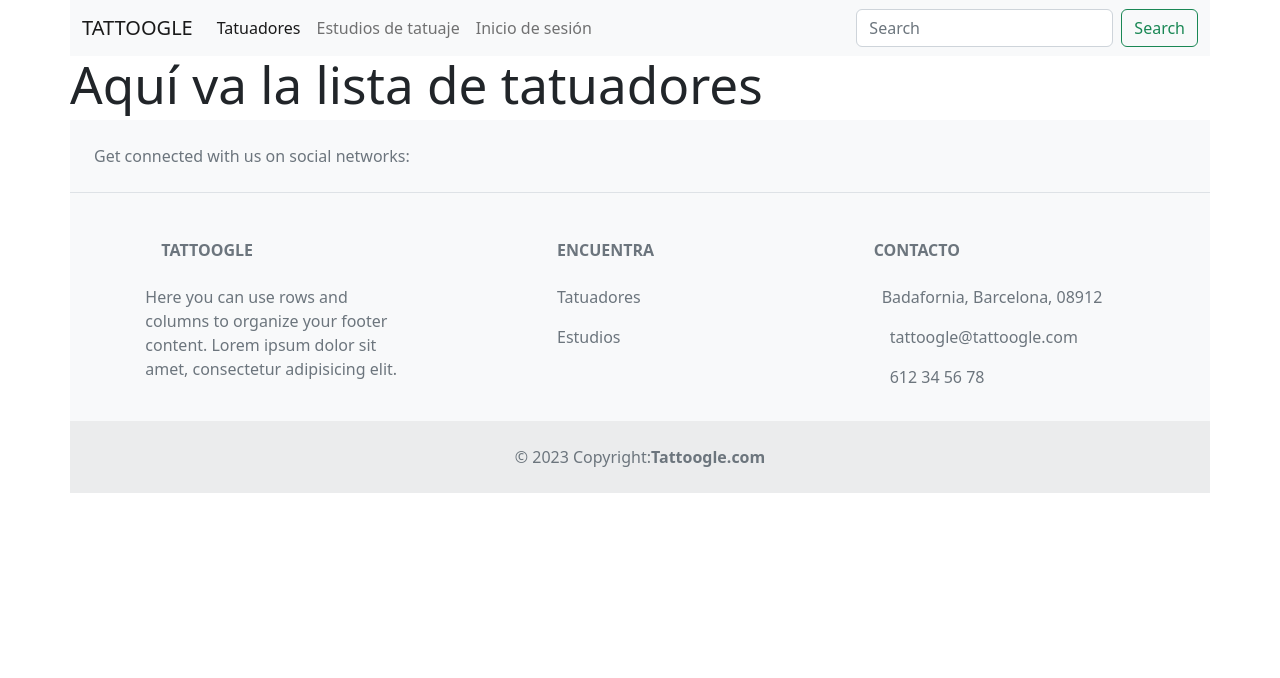
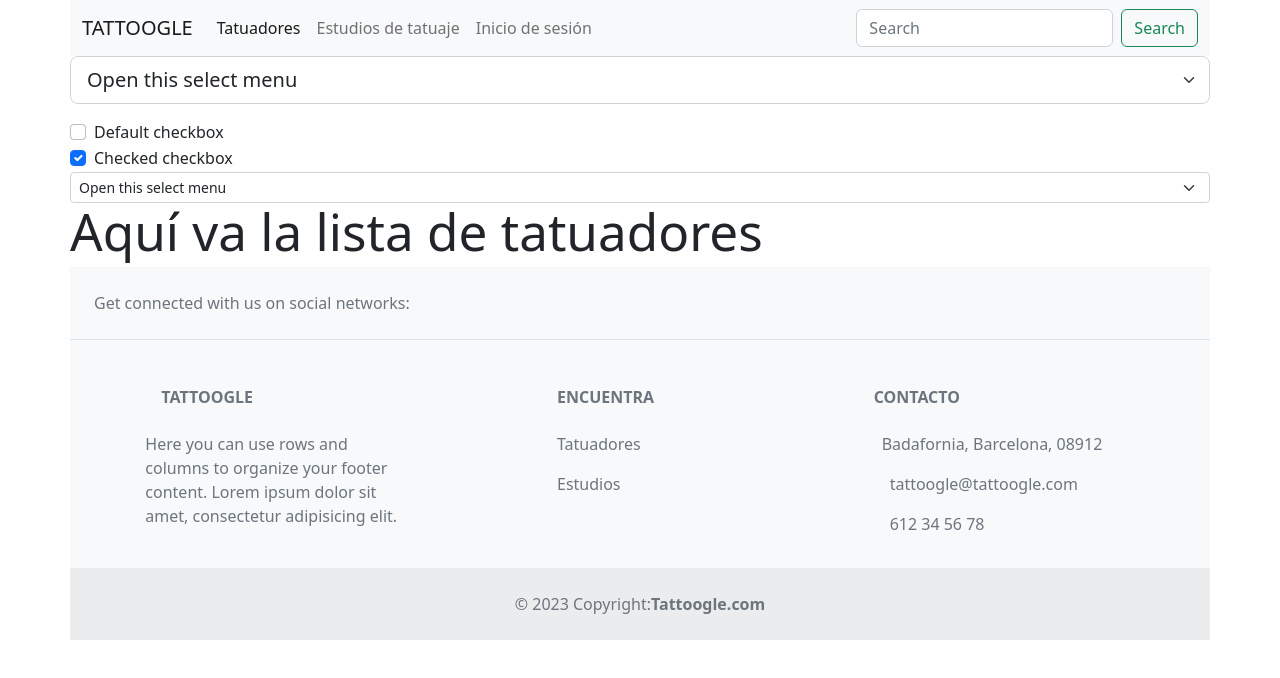
Before and after one commit to SaraSQ13/tattoogle-front, a React (Vite) app: page /tattoers in a window 1280 px wide. Shown: the top 678 px of the page. Built offline with nearby package versions, Linux system fonts and the light colour scheme.

Commit message:
feat: created structure of StudiosList component

```diff
--- a/src/App.jsx
+++ b/src/App.jsx
@@ -7,6 +7,7 @@ import { Home } from "./container/Home/Home";
 import Login from "./container/Login/Login";
 import Register from "./container/Register/Register";
 import TattoersList from "./container/TattoersList/TattoersList";
+import StudiosList from "./container/StudiosList/StudiosList";
 
 function App() {
   return (
@@ -16,6 +17,7 @@ function App() {
         <Routes>
           <Route path="/" element={<Home />} />
           <Route path="/tattoers" element={<TattoersList />} />
+          <Route path="/studios" element={<StudiosList/>} />
           <Route path="/login" element={<Login />} />
           <Route path="/register" element={<Register />} />
         </Routes>
--- /dev/null
+++ b/src/container/StudiosList/StudiosList.jsx
@@ -0,0 +1,8 @@
+import "./StudiosList.scss";
+import React from "react";
+
+export default function StudiosList() {
+    return (
+        <h1>Aquí van los estudios</h1>
+    )
+}
--- a/src/container/TattoersList/TattoersList.jsx
+++ b/src/container/TattoersList/TattoersList.jsx
@@ -1,10 +1,36 @@
 import "./TattoersList.scss";
 import React from "react";
-import Tattoer from "../../components/Tattoer/Tattoer";
+
 
 export default function TattoersList() {
     return (
         <div>
+            <select class="form-select form-select-lg mb-3" aria-label=".form-select-lg example">
+  <option selected>Open this select menu</option>
+  <option value="1">One</option>
+  <option value="2">Two</option>
+  <option value="3">Three</option>
+</select>
+
+<div class="form-check">
+  <input class="form-check-input" type="checkbox" value="" id="flexCheckDefault"/>
+  <label class="form-check-label" for="flexCheckDefault">
+    Default checkbox
+  </label>
+</div>
+<div class="form-check">
+  <input class="form-check-input" type="checkbox" value="" id="flexCheckChecked" checked/>
+  <label class="form-check-label" for="flexCheckChecked">
+    Checked checkbox
+  </label>
+</div>
+
+<select class="form-select form-select-sm" aria-label=".form-select-sm example">
+  <option selected>Open this select menu</option>
+  <option value="1">One</option>
+  <option value="2">Two</option>
+  <option value="3">Three</option>
+</select>
         <h1>Aquí va la lista de tatuadores</h1>
 
         </div>
```
Also changed, not shown: src/container/StudiosList/StudiosList.scss (added).
